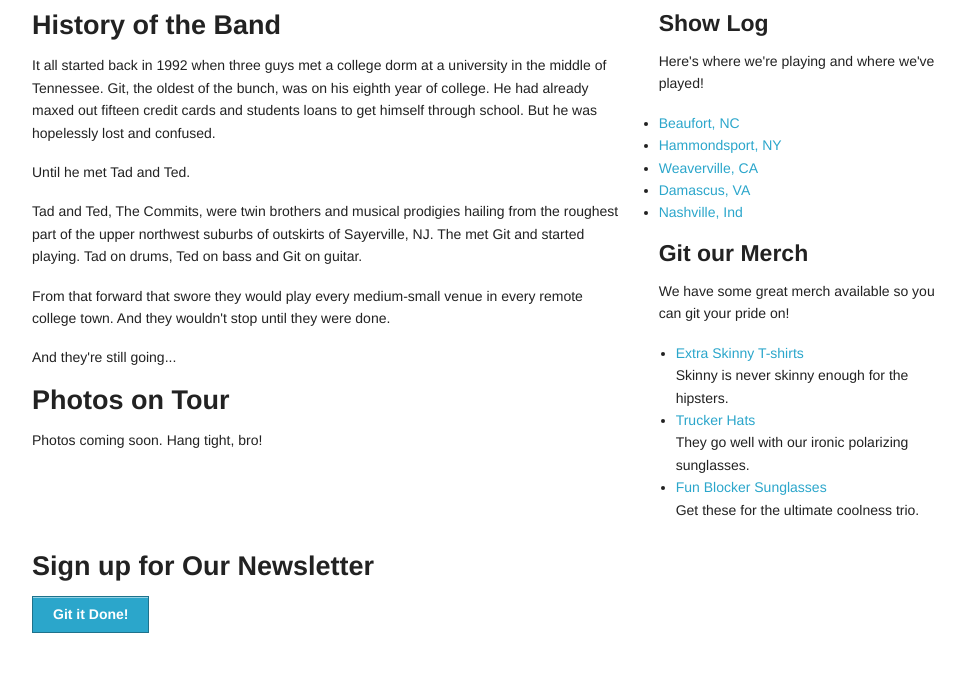
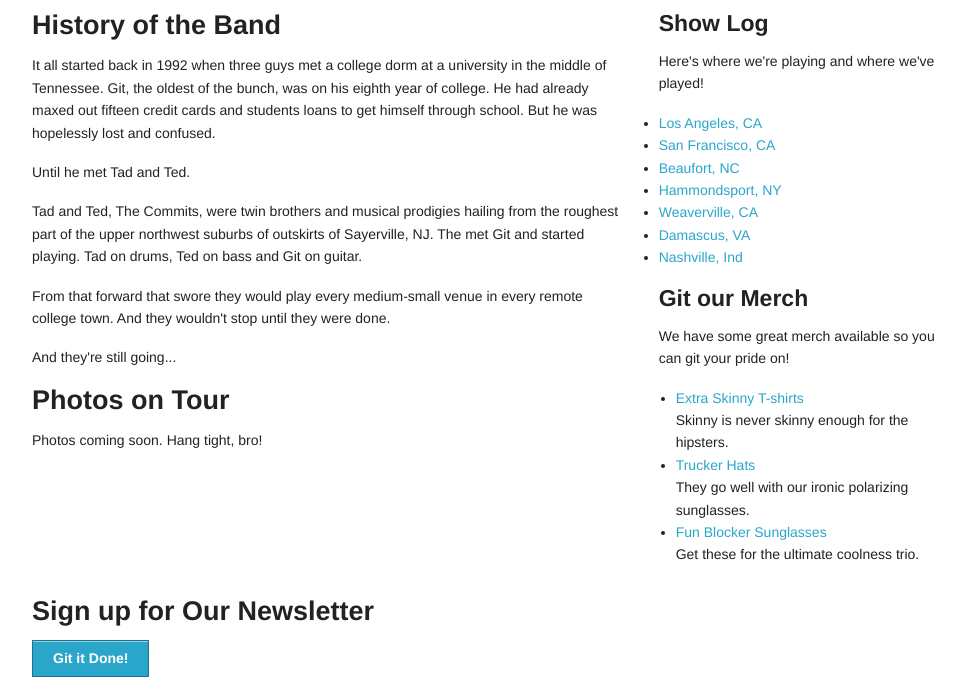
Before and after one commit to ryanirelan/the-commits, a plain HTML site: page index.html in a window 1280 px wide. Shown: the part 102-800 px from the top of the page, without its empty margins (153-1118 px from the left). Drawn offline with Linux system fonts and the light colour scheme.

Commit message:
added two new west coast tour dates

```diff
--- a/index.html
+++ b/index.html
@@ -55,6 +55,8 @@
       <p>Here's where we're playing and where we've played!</p>
 
       <ul>
+        <li><a href="">Los Angeles, CA</a></li>
+        <li><a href="">San Francisco, CA</a></li>
         <li><a href="">Beaufort, NC</a></li>
         <li><a href="">Hammondsport, NY</a></li>
         <li><a href="">Weaverville, CA</a></li>
```
